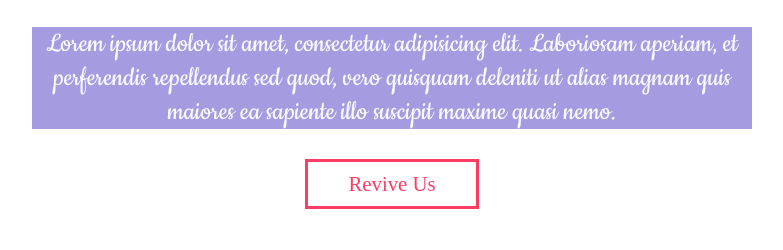
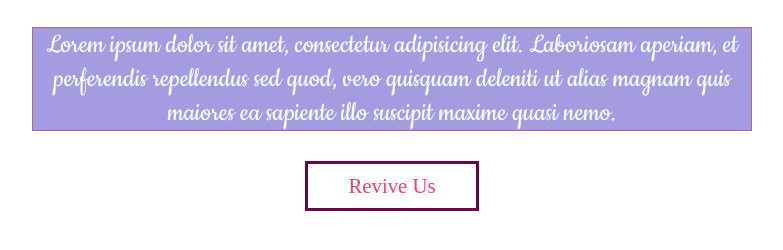
Before and after one commit to Dinesh-Mali/theSushiRestro, a plain HTML site: page index.html in a window 1280 px wide. Shown: the part 228-478 px from the top of the page, without its empty margins (248-1031 px from the left). Drawn offline with Linux system fonts and the light colour scheme.

Commit message:
border has added for paragraph and link

```diff
--- a/css/sushistyle.css
+++ b/css/sushistyle.css
@@ -30,13 +30,14 @@ p {
     color: aliceblue;
     background-color: slateblue;
     opacity: 0.6;
+    border: solid 1px #670843;
 }
 
 a {
     display: inline-block;
     text-decoration: none;
     padding: 10px 40px;
-    border: solid 3px rgb(255, 60, 100);
+    border: solid 3px rgb(103, 8, 67);
     font-size: 1.3em;
     color: rgb(255, 60, 100);
 }
```
